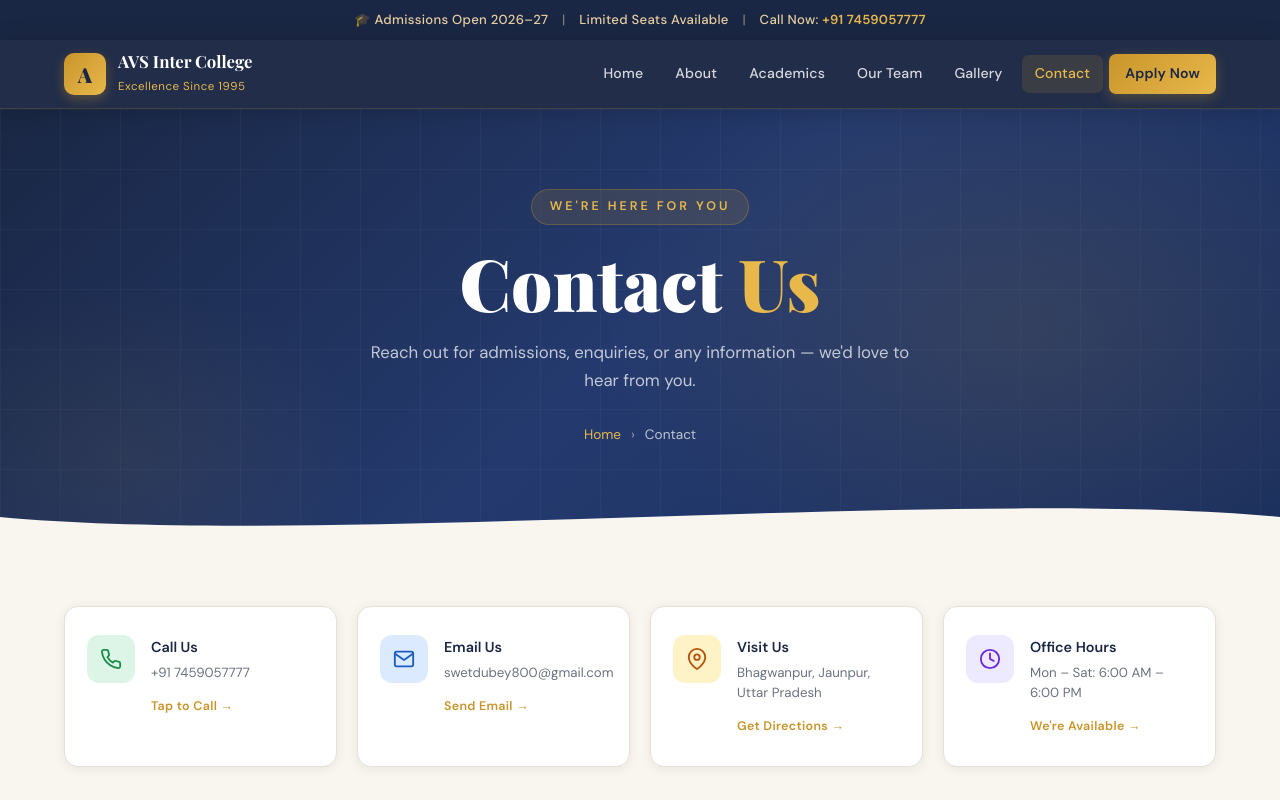
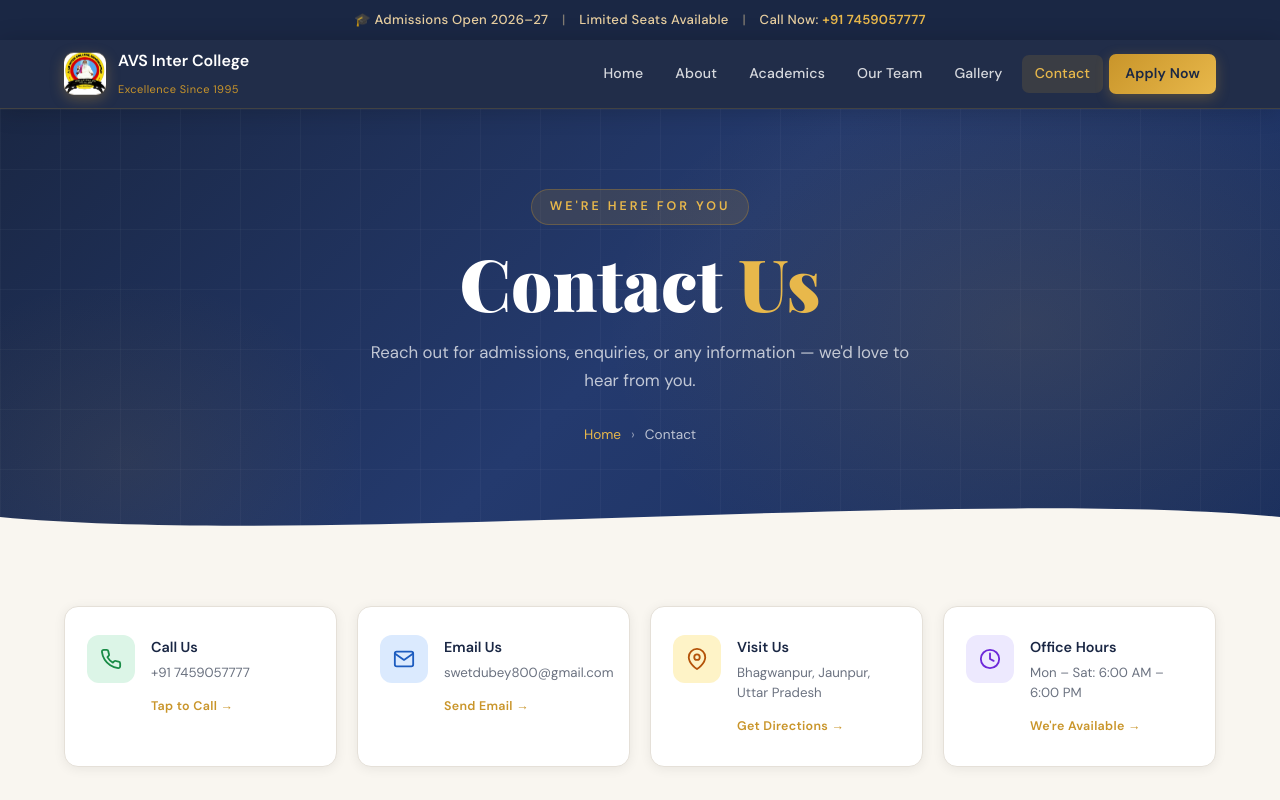
Before and after one commit to swetdubey800-cmd/AVS-INTER-COLLEGE, a plain HTML site: page contact.html in a window 1280 px wide. Shown: the top 800 px of the page. Drawn offline with nearby package versions, Linux system fonts and the light colour scheme.

Commit message:
logo fix

```diff
--- a/contact.css
+++ b/contact.css
@@ -73,33 +73,66 @@
   justify-content: space-between;
   height: 68px;
 }
-
-.logo-wrap { display: flex; align-items: center; gap: 12px; }
-
-.logo-badge {
-  width: 42px; height: 42px;
-  background: linear-gradient(135deg, var(--gold), var(--gold-light));
-  border-radius: 10px;
-  display: flex; align-items: center; justify-content: center;
-  font-family: 'Playfair Display', serif;
-  font-size: 1.3rem; font-weight: 900;
-  color: var(--navy);
-  flex-shrink: 0;
-  box-shadow: 0 4px 12px rgba(201,149,42,0.35);
+/* LOGO WRAP */
+.logo-wrap {
+  display: flex;
+  align-items: center;
+  gap: 12px;
+  text-decoration: none;
 }
 
+/* LOGO BADGE (IMAGE READY + ANIMATION) */
+.logo-badge {
+  width: 42px;
+  height: 42px;
+  border-radius: 10px;
+  overflow: hidden;
+
+  display: flex;
+  align-items: center;
+  justify-content: center;
+
+  background: linear-gradient(135deg, var(--gold), #8b5e1a);
+  box-shadow: 0 4px 14px rgba(201,151,58,0.35);
+
+  /* 🔥 smooth animation */
+  animation: logoFloat 3s ease-in-out infinite;
+
+  transition: transform 0.3s ease, box-shadow 0.3s ease;
+}
+
+/* IMAGE FIT */
+.logo-badge img {
+  width: 100%;
+  height: 100%;
+  object-fit: contain; /* logo cut nahi hoga */
+}
+
+/* FLOAT ANIMATION */
+@keyframes logoFloat {
+  0%,100% { transform: translateY(0); }
+  50%     { transform: translateY(-3px); }
+}
+
+/* HOVER EFFECT */
+.logo-wrap:hover .logo-badge {
+  transform: scale(1.08);
+  box-shadow: 0 8px 22px rgba(201,151,58,0.5);
+}
+
+/* TEXT SIZE (PERFECT BALANCE) */
 .logo-text strong {
   display: block;
-  font-family: 'Playfair Display', serif;
-  font-size: 1.05rem;
+  font-size: 16px;
+  font-weight: 600;
   color: var(--white);
-  line-height: 1.2;
 }
+
 .logo-text em {
   font-style: normal;
-  font-size: 0.72rem;
-  color: var(--gold-light);
-  letter-spacing: 0.5px;
+  font-size: 11px;
+  color: var(--gold);
+  letter-spacing: 0.04em;
 }
 
 nav { display: flex; align-items: center; gap: 6px; }
--- a/contact.html
+++ b/contact.html
@@ -23,7 +23,9 @@
   <header id="main-header">
     <div class="header-inner">
       <div class="logo-wrap">
-        <div class="logo-badge">A</div>
+          <div class="logo-badge">
+  <img src="logo.jpeg" alt="AVS Logo">
+</div>
         <div class="logo-text">
           <strong>AVS Inter College</strong>
           <em>Excellence Since 1995</em>
--- a/style.css
+++ b/style.css
@@ -75,31 +75,66 @@
   display: flex; justify-content: space-between; align-items: center;
   height: 72px;
 }
-.logo-wrap { display: flex; align-items: center; gap: 14px; }
+/* LOGO WRAP */
+.logo-wrap {
+  display: flex;
+  align-items: center;
+  gap: 12px;
+  text-decoration: none;
+}
+
+/* LOGO BADGE (IMAGE READY + ANIMATION) */
 .logo-badge {
-  width: 44px; height: 44px;
-  background: linear-gradient(135deg, var(--gold), var(--gold-light));
+  width: 42px;
+  height: 42px;
   border-radius: 10px;
-  display: flex; align-items: center; justify-content: center;
-  font-family: 'Playfair Display', serif;
-  font-size: 18px; font-weight: 900;
-  color: var(--navy);
-  flex-shrink: 0;
+  overflow: hidden;
+
+  display: flex;
+  align-items: center;
+  justify-content: center;
+
+  background: linear-gradient(135deg, var(--gold), #8b5e1a);
+  box-shadow: 0 4px 14px rgba(201,151,58,0.35);
+
+  /* 🔥 smooth animation */
+  animation: logoFloat 3s ease-in-out infinite;
+
+  transition: transform 0.3s ease, box-shadow 0.3s ease;
 }
-.logo-text { line-height: 1.2; }
+
+/* IMAGE FIT */
+.logo-badge img {
+  width: 100%;
+  height: 100%;
+  object-fit: contain; /* logo cut nahi hoga */
+}
+
+/* FLOAT ANIMATION */
+@keyframes logoFloat {
+  0%,100% { transform: translateY(0); }
+  50%     { transform: translateY(-3px); }
+}
+
+/* HOVER EFFECT */
+.logo-wrap:hover .logo-badge {
+  transform: scale(1.08);
+  box-shadow: 0 8px 22px rgba(201,151,58,0.5);
+}
+
+/* TEXT SIZE (PERFECT BALANCE) */
 .logo-text strong {
   display: block;
-  font-family: 'Playfair Display', serif;
-  font-size: 17px;
+  font-size: 16px;
+  font-weight: 600;
   color: var(--white);
-  letter-spacing: 0.3px;
 }
+
 .logo-text em {
   font-style: normal;
   font-size: 11px;
-  color: var(--gold-light);
-  letter-spacing: 2px;
-  text-transform: uppercase;
+  color: var(--gold);
+  letter-spacing: 0.04em;
 }
 nav { display: flex; align-items: center; gap: 4px; }
 nav a {
--- a/team.css
+++ b/team.css
@@ -51,16 +51,68 @@
   justify-content: space-between; gap: 20px;
 }
 .logo-wrap { display: flex; align-items: center; gap: 12px; text-decoration: none; }
+/* LOGO WRAP */
+.logo-wrap {
+  display: flex;
+  align-items: center;
+  gap: 12px;
+  text-decoration: none;
+}
+
+/* LOGO BADGE (IMAGE READY + ANIMATION) */
 .logo-badge {
-  width: 44px; height: 44px;
+  width: 42px;
+  height: 42px;
+  border-radius: 10px;
+  overflow: hidden;
+
+  display: flex;
+  align-items: center;
+  justify-content: center;
+
   background: linear-gradient(135deg, var(--gold), #8b5e1a);
-  border-radius: 10px; display: flex; align-items: center; justify-content: center;
-  color: #fff; font-family: 'Playfair Display', serif;
-  font-size: 22px; font-weight: 900;
   box-shadow: 0 4px 14px rgba(201,151,58,0.35);
+
+  /* 🔥 smooth animation */
+  animation: logoFloat 3s ease-in-out infinite;
+
+  transition: transform 0.3s ease, box-shadow 0.3s ease;
 }
-.logo-text strong { display: block; font-size: 15px; font-weight: 600; color: var(--dark); }
-.logo-text em { font-style: normal; font-size: 11px; color: var(--gold); letter-spacing: 0.04em; }
+
+/* IMAGE FIT */
+.logo-badge img {
+  width: 100%;
+  height: 100%;
+  object-fit: contain; /* logo cut nahi hoga */
+}
+
+/* FLOAT ANIMATION */
+@keyframes logoFloat {
+  0%,100% { transform: translateY(0); }
+  50%     { transform: translateY(-3px); }
+}
+
+/* HOVER EFFECT */
+.logo-wrap:hover .logo-badge {
+  transform: scale(1.08);
+  box-shadow: 0 8px 22px rgba(201,151,58,0.5);
+}
+
+/* TEXT SIZE (PERFECT BALANCE) */
+.logo-text strong {
+  display: block;
+  font-size: 16px;
+  font-weight: 600;
+  color: var(--dark);
+}
+
+.logo-text em {
+  font-style: normal;
+  font-size: 11px;
+  color: var(--gold);
+  letter-spacing: 0.04em;
+}
+
 nav { display: flex; align-items: center; gap: 4px; }
 nav a {
   padding: 8px 13px; border-radius: 8px;
```
Also changed, not shown: index.html (+3 -1 lines), team.html (+3 -1 lines), logo.jpeg (added).
